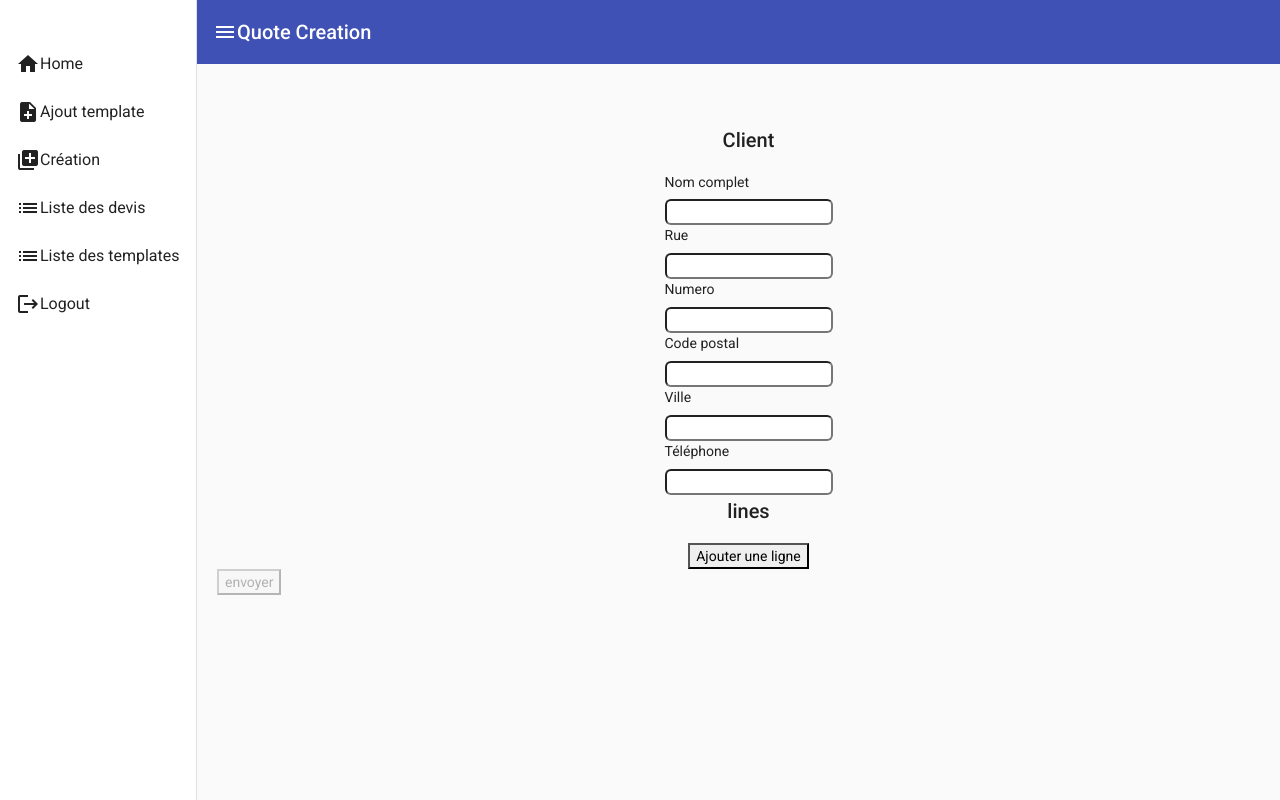
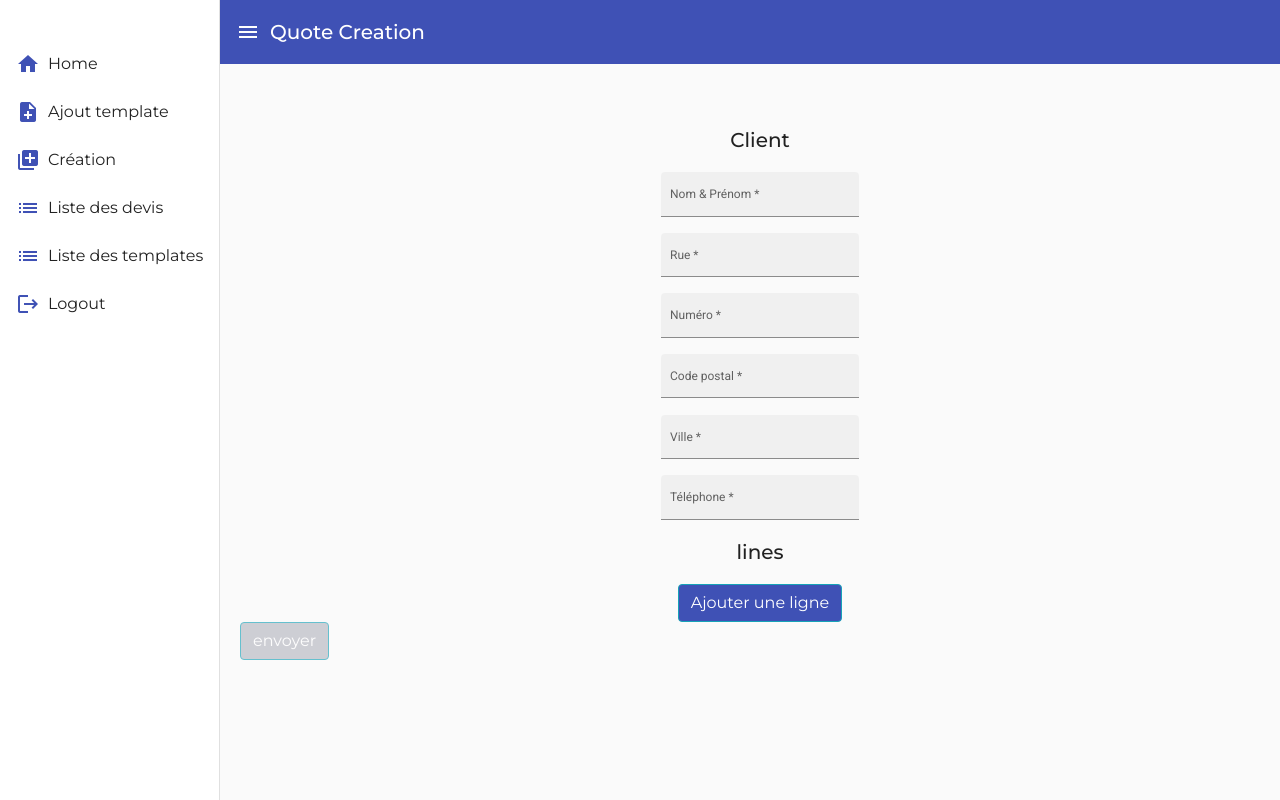
Before and after one commit to Dsaintgeorges/quote_create_app, an Angular app: page /create-quote in a window 1280 px wide. Built offline with nearby package versions, Linux system fonts and the light colour scheme; sample sign-in values are in the browser's storage.

Commit message:
adding style for form

```diff
--- a/src/app/app.component.css
+++ b/src/app/app.component.css
@@ -3,3 +3,10 @@
     margin-top: 60px;
   margin-left: 20px;
 }
+span{
+  margin-left:0.5em;
+  font-family: 'Montserrat', sans-serif;
+}
+mat-icon:nth-child(1){
+  color:white
+}
--- a/src/app/component/quote-list/quote-list.component.css
+++ b/src/app/component/quote-list/quote-list.component.css
@@ -0,0 +1,13 @@
+.mat-icon{
+  color:whitesmoke;
+  display: flex;
+}
+button{
+  background-color: #3f51b5;
+}
+td:nth-child(3){
+  text-align: center;
+}
+th{
+  text-align: center;
+}
--- a/src/app/component/quote-list/quote-list.component.html
+++ b/src/app/component/quote-list/quote-list.component.html
@@ -22,7 +22,7 @@
                 <td>{{quote.created_at}}</td>
                 <td>{{quote.document_id}}</td>
                 <td>
-                  <button class="btn btn-danger" (click)="download(quote.document_id)">
+                  <button class="btn btn-info" (click)="download(quote.document_id)">
                     <mat-icon>download</mat-icon>
                   </button>
                 </td>
--- a/src/app/component/template-list/template-list.component.css
+++ b/src/app/component/template-list/template-list.component.css
@@ -0,0 +1,14 @@
+mat-icon{
+  color: whitesmoke;
+  display: flex;
+}
+button{
+  background-color: #3f51b5;
+  color: whitesmoke;
+}
+td:nth-child(3), td:nth-child(4){
+  text-align: center;
+}
+th{
+  text-align: center;
+}
--- a/src/app/component/template-list/template-list.component.html
+++ b/src/app/component/template-list/template-list.component.html
@@ -26,13 +26,13 @@
                                             <td>{{template.name}}</td>
                                             <td>{{convertDate(template.created_at)}}</td>
                                             <td>
-                                               <button (click)="downloadTemplate(template)">
+                                               <button class="btn btn-info" (click)="downloadTemplate(template)">
                                                  <mat-icon>download</mat-icon>
                                                </button>
                                               </td>
                                             <td>
-                                              <button (click)="setDefautltTemplate(template)">
-                                                <mat-icon>default</mat-icon>
+                                              <button class="btn btn-info" (click)="setDefautltTemplate(template)">
+                                                <mat-icon>check</mat-icon>
                                               </button>
                                             </td>
                                         </tr>
--- a/src/app/component/upload-template/upload-template.component.css
+++ b/src/app/component/upload-template/upload-template.component.css
@@ -0,0 +1,4 @@
+
+input{
+  max-width: 20em;
+}
--- a/src/app/component/upload-template/upload-template.component.html
+++ b/src/app/component/upload-template/upload-template.component.html
@@ -9,14 +9,16 @@
                 <div class="panel-body">
                     <form (submit)="uploadTemplate()" [formGroup]="uploadForm">
                         <div class="form-group">
-                            <label for="template_name">Template Name</label>
-                            <input formControlName="name" type="text" class="form-control" id="template_name" name="template_name" placeholder="Template Name">
+                          <mat-form-field class="example-full-width" appearance="fill">
+                            <mat-label>Nom du template</mat-label>
+                            <input matInput formControlName="name" type="text">
+                          </mat-form-field>
                         </div>
                         <div class="form-group">
-                            <label for="template_file">Template File</label>
+                            <mat-label>Template a uploader</mat-label>
                             <input formControlName="file" type="file" (change)="changeFile($event)" class="form-control-file" id="template_file" name="template_file" placeholder="Template File">
                         </div>
-                        <button [disabled]="error" type="submit" class="btn btn-default">Submit</button>
+                        <button [disabled]="error" type="submit" class="btn btn-info">Submit</button>
                     </form>
                 </div>
             </div>
--- a/src/app/forms/create-quote/create-quote.component.html
+++ b/src/app/forms/create-quote/create-quote.component.html
@@ -3,28 +3,42 @@
     <div class="client">
       <h2 style="text-align: center">Client</h2>
       <span>
-      <label>Nom complet</label>
+        <mat-form-field class="example-full-width" appearance="fill">
+      <mat-label>Nom & Prénom</mat-label>
       <input matInput type="text" formControlName="client">
+    </mat-form-field>
     </span>
       <span>
-      <label>Rue</label>
-       <input type="text" formControlName="adressRoad">
+        <mat-form-field class="example-full-width" appearance="fill">
+      <mat-label>Rue</mat-label>
+      <input matInput type="text" formControlName="adressRoad">
+    </mat-form-field>
     </span>
       <span>
-      <label>Numero</label>
-       <input type="text" formControlName="adressNumber">
+        <mat-form-field class="example-full-width" appearance="fill">
+      <mat-label>Numéro</mat-label>
+      <input type="text" formControlName="adressNumber" matInput>
+    </mat-form-field>
     </span>
       <span>
-      <label>Code postal</label>
-       <input type="text" formControlName="postalCode">
+        <mat-form-field class="example-full-width" appearance="fill">
+      <mat-label>Code postal</mat-label>
+      <input matInput type="number" min="1000" max="9999"
+             (keypress)="($event.charCode >= 48 && $event.charCode < 58)"
+             formControlName="postalCode">
+    </mat-form-field>
     </span>
       <span>
-      <label>Ville</label>
-       <input type="text" formControlName="city">
+       <mat-form-field class="example-full-width" appearance="fill">
+      <mat-label>Ville</mat-label>
+       <input matInput type="text" formControlName="city">
+       </mat-form-field>
     </span>
       <span>
-        <label>Téléphone</label>
-        <input type="text" formControlName="phone">
+          <mat-form-field class="example-full-width" appearance="fill">
+      <mat-label>Téléphone</mat-label>
+        <input matInput type="text" formControlName="phone">
+          </mat-form-field>
       </span>
     </div>
     <div class="lines">
@@ -33,24 +47,38 @@
         <div *ngFor="let line of data.linesArray;let i = index">
           <div [formGroupName]="i">
             <span>
-      <label>Réference produit</label>
-       <input type="text" formControlName="reference">
+                <mat-form-field class="example-full-width" appearance="fill">
+                  <mat-label>Réference produit</mat-label>
+                  <input matInput type="text" formControlName="reference">
+                </mat-form-field>
             </span>
             <span>
-      <label>Description</label>
-       <input type="text" formControlName="description">
+                <mat-form-field class="example-full-width" appearance="fill">
+                  <mat-label>Description</mat-label>
+                  <input matInput type="text" formControlName="description">
+                </mat-form-field>
             </span>
             <span>
-      <label>Prix unitaire</label>
-       <input type="number" formControlName="unitPrice" (change)="calculateTotalLine(i)">
+                <mat-form-field class="example-full-width" appearance="fill">
+                  <mat-label>Prix unitaire</mat-label>
+                  <input matInput type="number" formControlName="unitPrice"
+                         (keypress)="($event.charCode >= 48 && $event.charCode < 58)"
+                         (change)="calculateTotalLine(i)">
+                </mat-form-field>
             </span>
             <span>
-              <label>Promo</label>
-              <input type="number" formControlName="promo">
+                <mat-form-field class="example-full-width" appearance="fill">
+                  <mat-label>Promo</mat-label>
+                  <input matInput type="number" formControlName="promo" (keypress)="($event.charCode >= 48 && $event.charCode < 58)">
+                </mat-form-field>
             </span>
             <span>
-      <label>Quantité</label>
-       <input type="number" formControlName="quantity" (change)="calculateTotalLine(i)">
+                <mat-form-field class="example-full-width" appearance="fill">
+                  <mat-label>Quantité</mat-label>
+                  <input matInput type="number" formControlName="quantity"
+                        (keypress)="($event.charCode >= 48 && $event.charCode < 58)"
+                        (change)="calculateTotalLine(i)">
+                </mat-form-field>
             </span>
             <span>
               <p type="text"> Total : {{createQuoteFormGroup.value?.lines[i].total}}</p>
@@ -64,10 +92,10 @@
         </div>
       </div>
       <span>
-         <button type="button" (click)="addLine()">Ajouter une ligne</button>
+         <button class="btn btn-info" type="button" (click)="addLine()">Ajouter une ligne</button>
       </span>
     </div>
-    <button type="submit" [disabled]="!data.linesArray.length"> envoyer</button>
+    <button class="btn btn-info" type="submit" [disabled]="!data.linesArray.length"> envoyer</button>
 
 
   </form>
--- a/src/app/forms/create-quote/create-quote.component.ts
+++ b/src/app/forms/create-quote/create-quote.component.ts
@@ -31,7 +31,7 @@ export class CreateQuoteComponent implements OnInit {
         client: ['', Validators.required],
         adressRoad: ['', Validators.required],
         adressNumber: ['', Validators.required],
-        postalCode: ['', Validators.required],
+        postalCode: ['', [Validators.required,Validators.minLength(5),Validators.maxLength(5)]],
         city: ['', Validators.required],
         phone: ['', Validators.required],
         lines: this.formBuilder.array(
--- a/src/index.html
+++ b/src/index.html
@@ -8,6 +8,7 @@
   <link rel="icon" type="image/x-icon" href="favicon.ico">
   <link rel="preconnect" href="https://fonts.gstatic.com">
   <link href="https://fonts.googleapis.com/css2?family=Roboto:wght@300;400;500&display=swap" rel="stylesheet">
+  <link href="https://fonts.googleapis.com/css?family=Montserrat:500,700" rel="stylesheet">
   <link href="https://fonts.googleapis.com/icon?family=Material+Icons" rel="stylesheet">
 </head>
 <body class="mat-typography">
--- a/src/styles.css
+++ b/src/styles.css
@@ -1,8 +1,21 @@
 @import "~@angular/material/prebuilt-themes/indigo-pink.css";
+@import url('https://fonts.googleapis.com/css2?family=Montserrat:wght@400;500;600;700&display=swap');
 
 
 html, body { height: 100%; }
-body { margin: 0; font-family: Roboto, "Helvetica Neue", sans-serif;margin-bottom: 50px }
+body {
+  font-family: 'Montserrat',sans-serif;
+  font-weight:500;
+  margin: 0 0 50px;
+}
+.mat-body, .mat-body-1, .mat-typography, .mat-h1, .mat-headline, .mat-typography h1 {
+  font-family: 'Montserrat', sans-serif;
+  font-size: 12px;
+}
+.mat-h2, .mat-title, .mat-typography h2 {
+  font-family: 'Montserrat', sans-serif !important;
+}
+
 .modal-content{
   animation-name: example;
   animation-duration: 0.5s;
@@ -17,3 +30,14 @@ body { margin: 0; font-family: Roboto, "Helvetica Neue", sans-serif;margin-botto
   75%  {transform: scale(1.1)}
   100% {transform: scale(1)}
 }
+mat-icon{
+  color: #3f51b5;
+}
+button{
+  background-color: #3f51b5 !important;
+  color: whitesmoke;
+}
+button:disabled{
+  background-color: rgba(119, 121, 140, 0.52) !important;
+  color: whitesmoke;
+}
```
Lines whose indentation alone changed are shown as unchanged.
